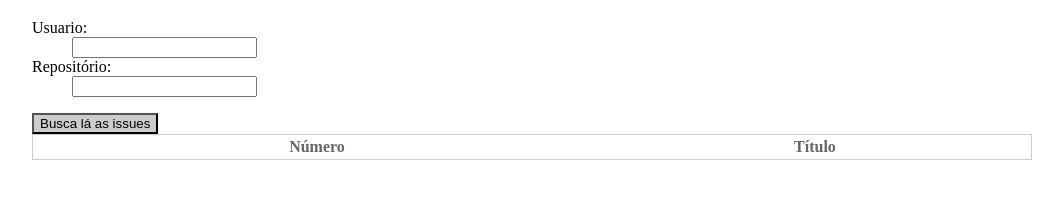
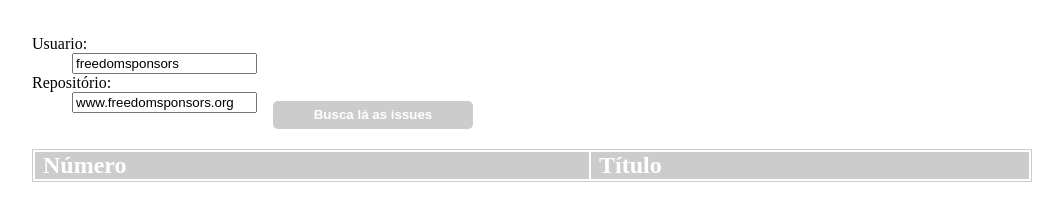
Before and after one commit to romulocollopy/ng-masters, a plain HTML site: page index.html in a window 1280 px wide. Both pictures are taken after a click on the button "Busca lá as issues". Shown: the part 61-282 px from the top of the page, without its empty margins (108-1171 px from the left). Drawn offline with nearby package versions, Linux system fonts and the light colour scheme; no server answers.

Commit message:
versao 1, sem this

```diff
--- a/index.html
+++ b/index.html
@@ -7,10 +7,13 @@
 
         .container { position: relative; max-width: 1000px; margin: 0 auto; }
 
-        table { width: 100%; border: 1px solid #ccc; }
-        table tr th { font-weight: bold; color: #666 }
+        dl { float: left; vertical-align: bottom }
 
-        button { background-color: #ccc }
+        table { width: 100%; border: 1px solid #ccc; margin: 20px 0 }
+        table tr { color: #666 }
+        table tr th { font-weight: bold; color: #fff; background-color: #ccc; font-size: 1.5em; text-align: left; padding: 0 8px }
+
+        button { background-color: #ccc; color: #fff; font-weight: bold; border-radius: 5px; border: 0; width: 200px; height: 28px; margin: 82px 16px 0 }
 
     </style>
 </head>
@@ -19,13 +22,13 @@
         <h1>Busca Issues do GitHub</h1>
 
         <dl>
-            <dt>Usuario:</dt>
+            <dt><label for="user">Usuario:</label></dt>
             <dd><input type="text" id="user"></dd>
-            <dt>Repositório:</dt>
+            <dt><label for="reponame">Repositório:</label></dt>
             <dd><input type="text" id="reponame"></dd>
         </dl>
 
-        <button>Busca lá as issues</button>
+        <button type="button" onclick='vaibuscarasissues();'>Busca lá as issues</button>
 
         <table id="issuestable">
             <tr>
@@ -35,4 +38,53 @@
 
         </table>
     </div>
+    <script src="//ajax.googleapis.com/ajax/libs/jquery/1.11.0/jquery.min.js" ></script>
+    <script type="text/javascript">
+        function vaibuscarasissues(){
+            function GithubRepo(username, reponame){
+                var repo = 'https://api.github.com/repos/'+username+'/'+reponame+'/issues';
+                var le_repo = {
+                    'busca_issues_e_popula_tabela': function(target){
+                        $.ajax({
+                            url: repo,
+                            dataType: 'json',
+                            success: function(issues){
+                                $(target).find('td').parent().remove();
+                                if( typeof issues == 'string' ){
+                                    issues = JSON.parse(issues);
+                                }
+                                $.each(issues, function(){
+                                    var html = '<tr>';
+                                    html    += '<td>'+this.number+'</td><td>'+this.title+'</td>';
+                                    html    += '</tr>'
+                                    $(target).append(html)
+                                });
+                            },
+                            error: function(ixi){
+                                console.log(ixi);
+                                console.log('bugou a ' + repo)
+                            },
+
+                        });
+                    }
+                }
+
+                return le_repo
+            }
+
+            var username = $('#user').val();
+            var reponame = $('#reponame').val();
+
+            var le_repo = GithubRepo(username, reponame);
+            le_repo.busca_issues_e_popula_tabela("#issuestable");
+        }
+
+        //pre popula
+        $('#user').val( 'freedomsponsors' )
+        $('#reponame').val( 'www.freedomsponsors.org' )
+
+
+
+
+    </script>
 </body>
```
